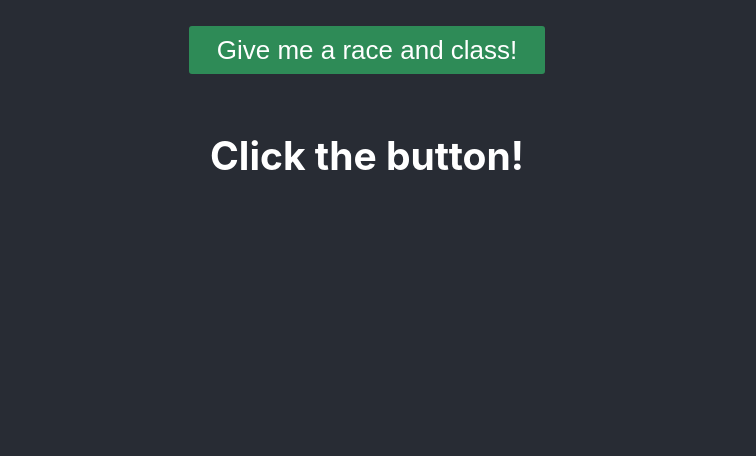
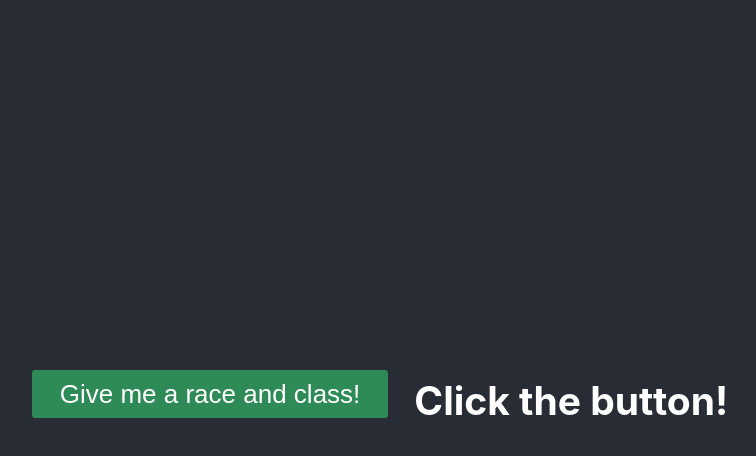
Before and after one commit to digitopolis/npc-generator, a React (Create React App) app: page / in a window 1280 px wide. Shown: the top 456 px of the page, without its empty margins (273-1029 px from the left). Built offline with nearby package versions, Linux system fonts and the light colour scheme.

Commit message:
create flex container

```diff
--- a/src/App.css
+++ b/src/App.css
@@ -24,7 +24,8 @@
 }
 
 .container {
-	flex: auto;
+	display: flex;
+	justify-content: center;
 }
 
 @keyframes App-logo-spin {
```
